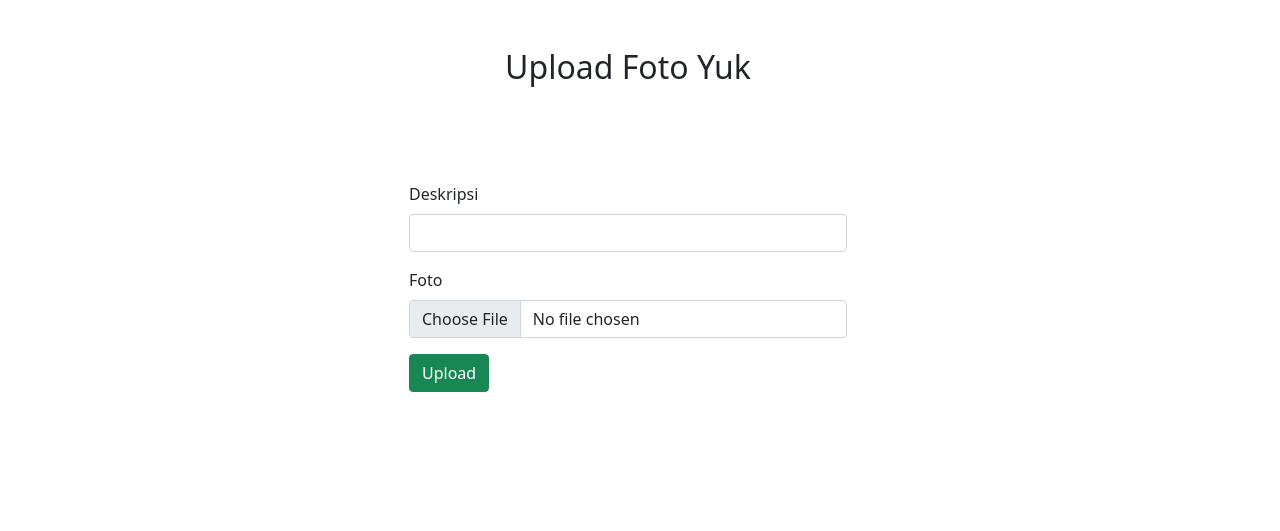
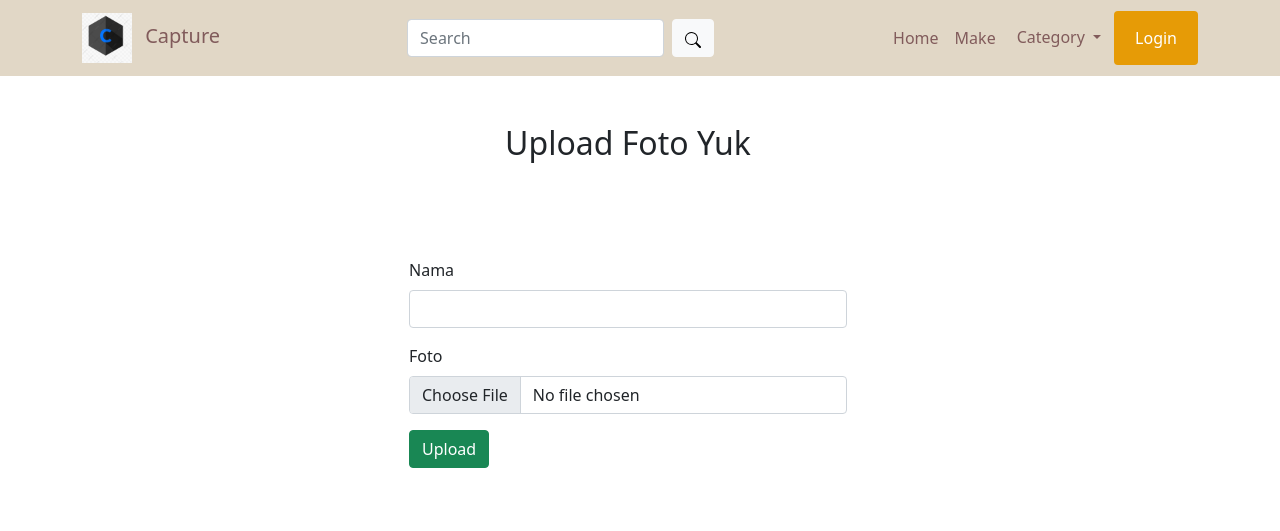
Before and after one commit to deviwlndr/belajargallery, a PHP site: page /simple_upload/form_upload.php in a window 1280 px wide. Shown: the top 531 px of the page. Run offline with PHP 8.4, Linux system fonts and the light colour scheme.

Commit message:
Add files via upload

```diff
--- a/simple_upload/form_upload.php
+++ b/simple_upload/form_upload.php
@@ -11,6 +11,54 @@
 
 </head>
 <body>
+
+<!--navbar-->
+<nav class="navbar navbar-expand" style="background-color: #E1D7C6;">
+  <div class="container ">
+    <a style="color: #815B5B;" class="navbar-brand" href="#">
+      <img src="assets/img/logo.png" alt="Logo" width="50" height="50" class="me-2">
+      Capture
+    </a>
+    <button class="navbar-toggler" type="button" data-bs-toggle="collapse" data-bs-target="#navbarNavDropdown" aria-controls="navbarNavDropdown" aria-expanded="false" aria-label="Toggle navigation">
+      <span class="navbar-toggler-icon"></span>
+    </button>
+    <div class="collapse navbar-collapse" id="navbarNavDropdown">
+      <form class="d-flex ms-auto" role="search">
+        <input class="form-control me-2" type="search" placeholder="Search" aria-label="Search">
+        <button class="btn btn-light" type="submit"><svg xmlns="http://www.w3.org/2000/svg" width="16" height="16" fill="currentColor" class="bi bi-search" viewBox="0 0 16 16">
+        <path d="M11.742 10.344a6.5 6.5 0 1 0-1.397 1.398h-.001c.03.04.062.078.098.115l3.85 3.85a1 1 0 0 0 1.415-1.414l-3.85-3.85a1.007 1.007 0 0 0-.115-.1zM12 6.5a5.5 5.5 0 1 1-11 0 5.5 5.5 0 0 1 11 0z"/>
+        </svg></button>
+      </form>
+      <ul class="navbar-nav ms-auto">
+        <li class="nav-item">
+          <a style="color: #815B5B;"class="nav-link active" aria-current="page" href="index.php">Home</a>
+        </li>
+        <li class="nav-item">
+          <a style="color: #815B5B;" class="nav-link" href="#">Make</a>
+        </li>
+        <div class="dropdown">
+        <button style="color: #815B5B;" class="btn btn dropdown-toggle" type="button" data-bs-toggle="dropdown" aria-expanded="false">
+        Category
+        </button>
+          <ul class="dropdown-menu">
+          <li><a class="dropdown-item" href="cat.php">Cat</a></li>
+          <li><a class="dropdown-item" href="flower.php">Flower</a></li>
+          <li><a class="dropdown-item" href="random.php">Random</a></li>
+        </ul>
+        </div>
+        </li>
+      </ul>
+  </div>
+  <ul class="navbar-nav ms-auto">
+        <button type="nav-item" class="btn btn" style="background-color: #E69B06;">
+          <a style="color: #FFFFFF;" class="nav-link active" href="#">Login</a></button>
+        </li>
+</nav>
+    </div>
+  </div>
+</nav>
+
+
      <div class="container">
         <div class="col-md-12 row justify-content-center">
             <div class="col-md-6 mt-5">
@@ -21,7 +69,7 @@
                         <form enctype="multipart/form-data" method="post" action="upload.php">
 
                             <div class="mb-3">
-                                <label class="form-label">Deskripsi</label>
+                                <label class="form-label">Nama</label>
                                 <input type="text" name="nama" class="form-control">
                                 </div>
 
--- a/simple_upload/koneksi.php
+++ b/simple_upload/koneksi.php
@@ -1,11 +1,11 @@
 <?php
 
-$npm = "localhost";
+$id = "localhost";
 $nama = "root";
 $foto = "";
-$database = "siswa";
+$database = "simple_upload";
 
-$conn = mysqli_connect($npm, $nama, $foto, $database);
+$conn = mysqli_connect($id, $nama, $foto, $database);
 
 if (!$conn) {
     die("<script>alert('Gagal tersambung dengan database.')</script>");
--- a/simple_upload/upload.php
+++ b/simple_upload/upload.php
@@ -5,10 +5,13 @@
     $nama = $_POST['nama'];
     move_uploaded_file($file_tmp, 'file/' .$foto);
     $query = "INSERT INTO siswa SET
+
                                     nama = '$nama',
                                     foto = '$foto'
+
     ";
-    mysqli_query($koneksi, $query)
+
+    mysqli_query($conn, $query)
     or die("SQL Error " .mysqli_error());
     header('location:index.php');
 ?>
```
Also changed, not shown: simple_upload/database.sql (added, +8 -0 lines), simple_upload/delete.php (added, +15 -0 lines), simple_upload/index.php (+21 -3 lines), simple_upload/file/17.jpg (added), simple_upload/file/5.jpg (added), simple_upload/file/6.jpg (added), simple_upload/file/7.jpg (added), simple_upload/file/8.jpg (added), simple_upload/file/b6.jpg (added), 1 other file.
